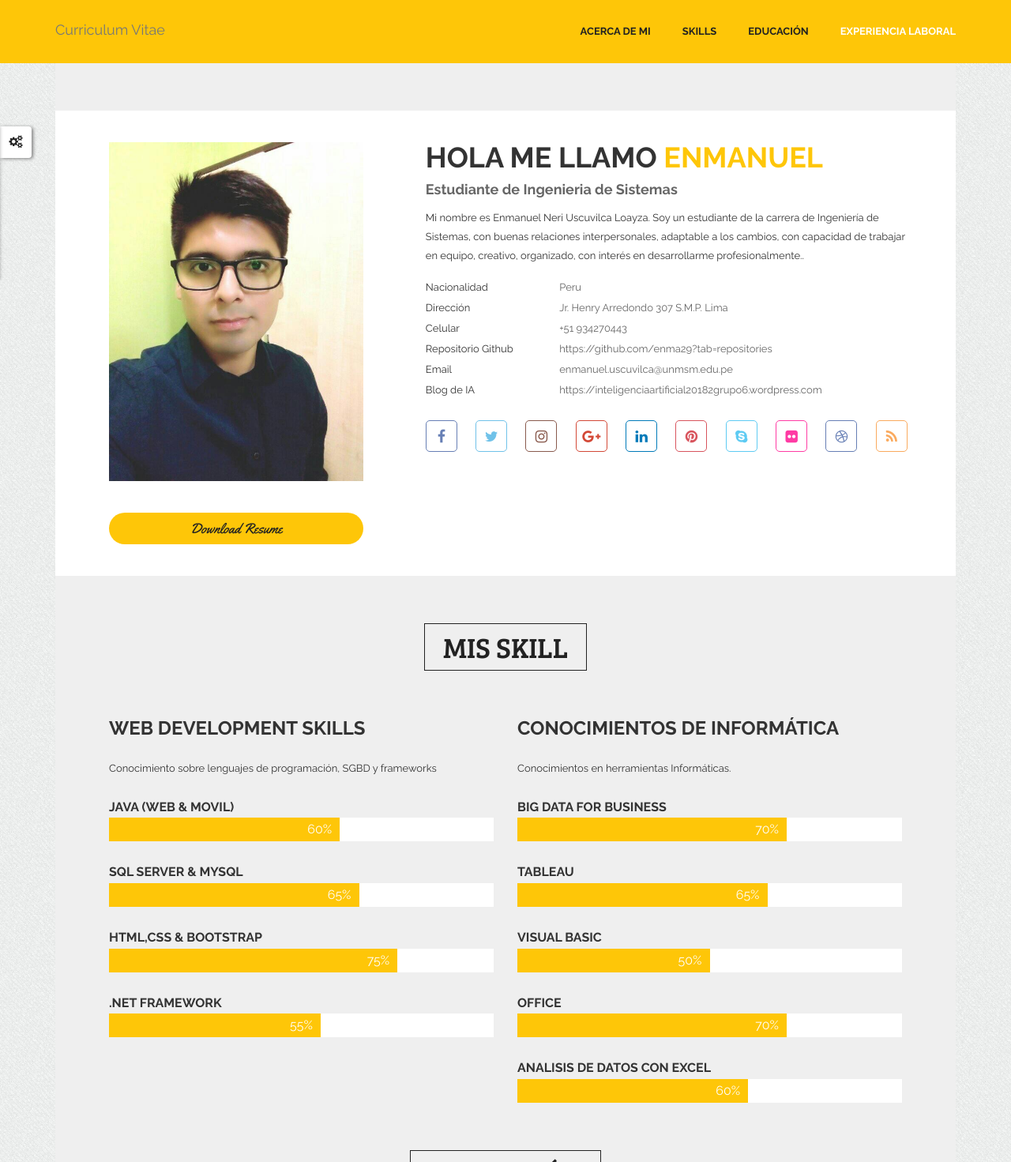
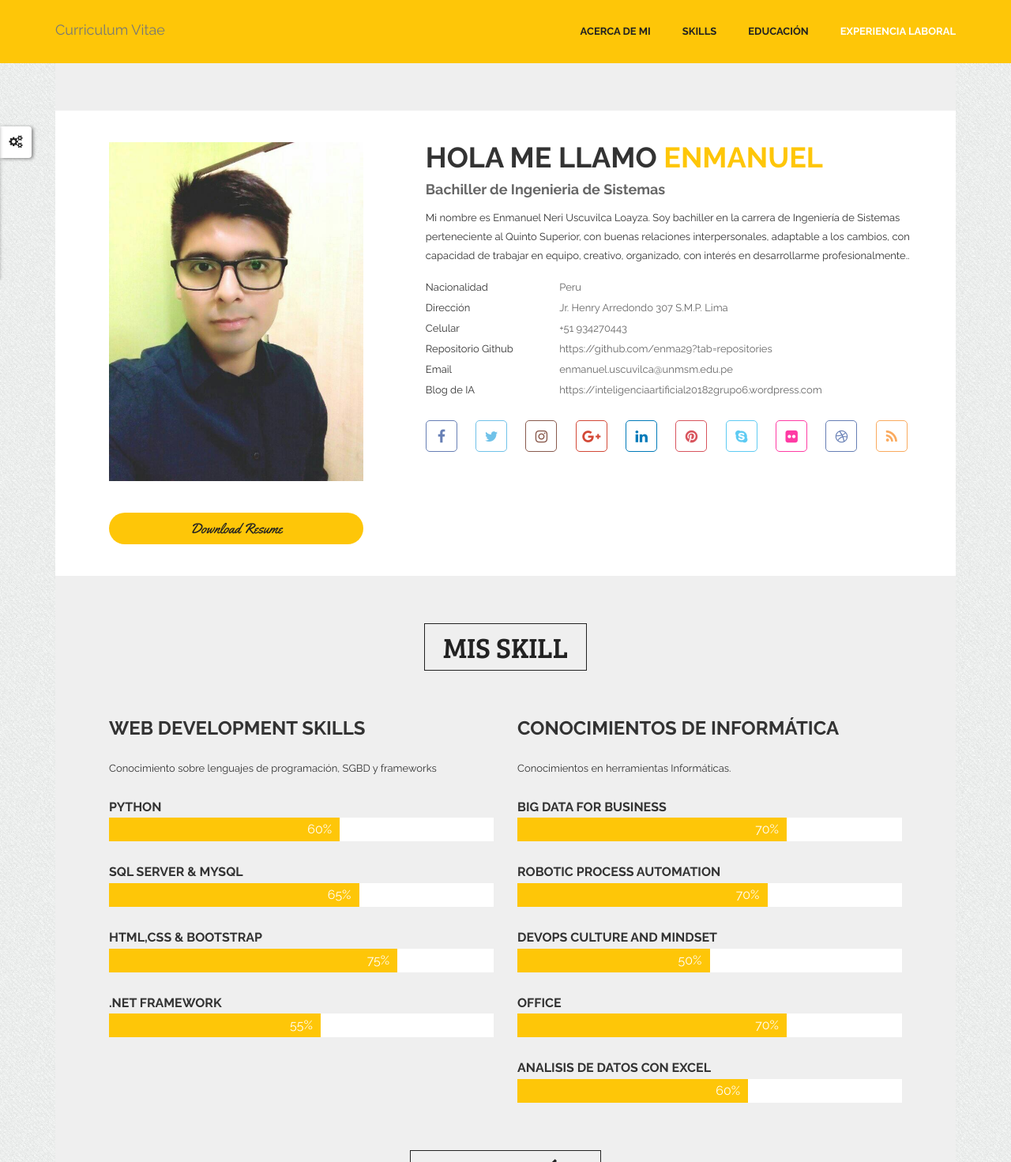
Before and after one commit to enmanuelneri/cv2.github.io, a plain HTML site: page index.html in a window 1280 px wide. Shown: the top 1471 px of the page at 79% size. Drawn offline with Linux system fonts and the light colour scheme; some packages are replaced by stand-ins of ours.

Commit message:
Update index.html
cambio en habilidades y nombres

```diff
--- a/index.html
+++ b/index.html
@@ -88,8 +88,8 @@
                         <div class="col-md-7">
                             <div class="row person_details">
                                 <h3>Hola me llamo <span>Enmanuel</span></h3>
-                                <h4>Estudiante de Ingenieria de Sistemas</h4>
-                                <p>Mi nombre es Enmanuel Neri Uscuvilca Loayza. Soy un estudiante de la carrera de Ingeniería de Sistemas, con buenas relaciones interpersonales, adaptable a los cambios, con capacidad de trabajar en equipo, creativo, organizado, con interés en desarrollarme profesionalmente..</p>
+                                <h4>Bachiller de Ingenieria de Sistemas</h4>
+                                <p>Mi nombre es Enmanuel Neri Uscuvilca Loayza. Soy bachiller en la carrera de Ingeniería de Sistemas perteneciente al Quinto Superior, con buenas relaciones interpersonales, adaptable a los cambios, con capacidad de trabajar en equipo, creativo, organizado, con interés en desarrollarme profesionalmente..</p>
                                 <div class="person_information">
                                     <ul>
                                         <!--<li><a href="#">Age</a></li> -->
@@ -139,7 +139,7 @@
                             </div>
                             <div class="skill_item_inner">
                                 <div class="single_skill">
-                                    <h4>Java (Web & Movil)</h4>
+                                    <h4>Python</h4>
                                     <div class="progress">
                                         <div class="progress-bar" role="progressbar" aria-valuenow="60" aria-valuemin="0" aria-valuemax="100">
                                             <div class="progress_parcent"><span class="counter">60</span>%</div>
@@ -187,15 +187,15 @@
                                     </div>
                                 </div>
                                 <div class="single_skill">
-                                        <h4>Tableau</h4>
+                                        <h4>Robotic Process Automation</h4>
                                         <div class="progress">
                                             <div class="progress-bar" role="progressbar" aria-valuenow="65" aria-valuemin="0" aria-valuemax="100">
-                                                <div class="progress_parcent"><span class="counter">65</span>%</div>
+                                                <div class="progress_parcent"><span class="counter">70</span>%</div>
                                             </div>
                                         </div>
                                     </div>
                                 <div class="single_skill">
-                                    <h4>VISUAL BASIC</h4>
+                                    <h4>DevOps Culture and Mindset </h4>
                                     <div class="progress">
                                         <div class="progress-bar" role="progressbar" aria-valuenow="50" aria-valuemin="0" aria-valuemax="100">
                                             <div class="progress_parcent"><span class="counter">50</span>%</div>
```
